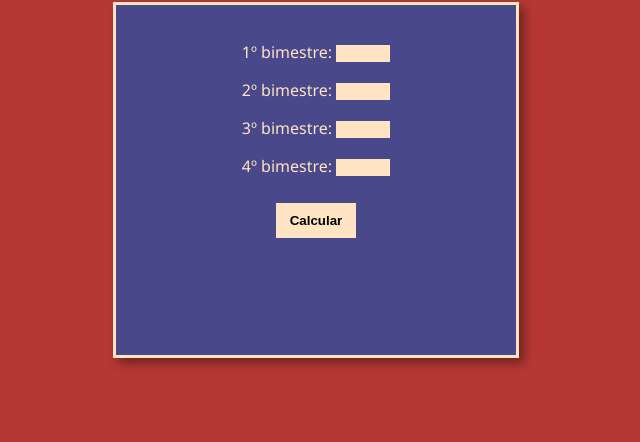
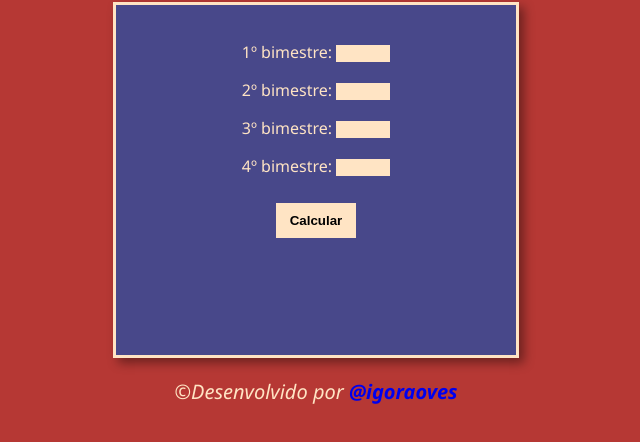
Before and after one commit to igoraoves/calculadora-medias, a plain HTML site: page index.html in a window 1280 px wide. Shown: the part 154-596 px from the top of the page, without its empty margins (324-964 px from the left). Drawn offline with Linux system fonts and the light colour scheme.

Commit message:
adicionar footer

```diff
--- a/index.html
+++ b/index.html
@@ -27,6 +27,10 @@
     </p>
     <p id="resp"></p>
   </div>
+  <footer>
+    <p>&copy;Desenvolvido por <a href="https://github.com/igoraoves" target="_blank">@igoraoves</a></p>
+  </footer>
   <script src="script.js"></script>
+
 </body>
 </html>
--- a/style.css
+++ b/style.css
@@ -38,3 +38,13 @@ input[type=number]::-webkit-inner-spin-button {
   font-weight: bold;
   cursor: pointer;
 }
+
+footer p{
+  font-style: italic;
+  font-size: 20px;
+}
+
+footer p a {
+  text-decoration: none;
+  font-weight: bold;
+}
```
